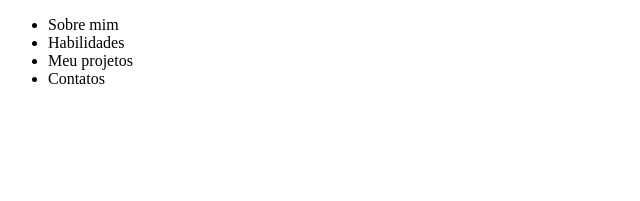
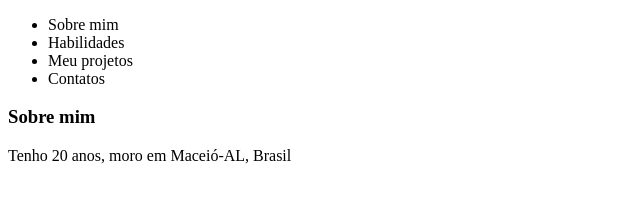
Before and after one commit to cocsc/cocsc.github.io, a plain HTML site: page portifolio.html in a window 1280 px wide. Shown: the part 105-306 px from the top of the page, without its empty margins (0-640 px from the left). Drawn offline with Linux system fonts and the light colour scheme.

Commit message:
adiciona aba 'sobre mim'

```diff
--- a/portifolio.html
+++ b/portifolio.html
@@ -19,5 +19,11 @@
       <li>Contatos</li>
     </ul>
   </nav>
+  <main>
+    <section>
+      <h3>Sobre mim</h3>
+      <p>Tenho 20 anos, moro em Maceió-AL, Brasil</p>
+    </section>
+  </main>
 </body>
 </html>
```
